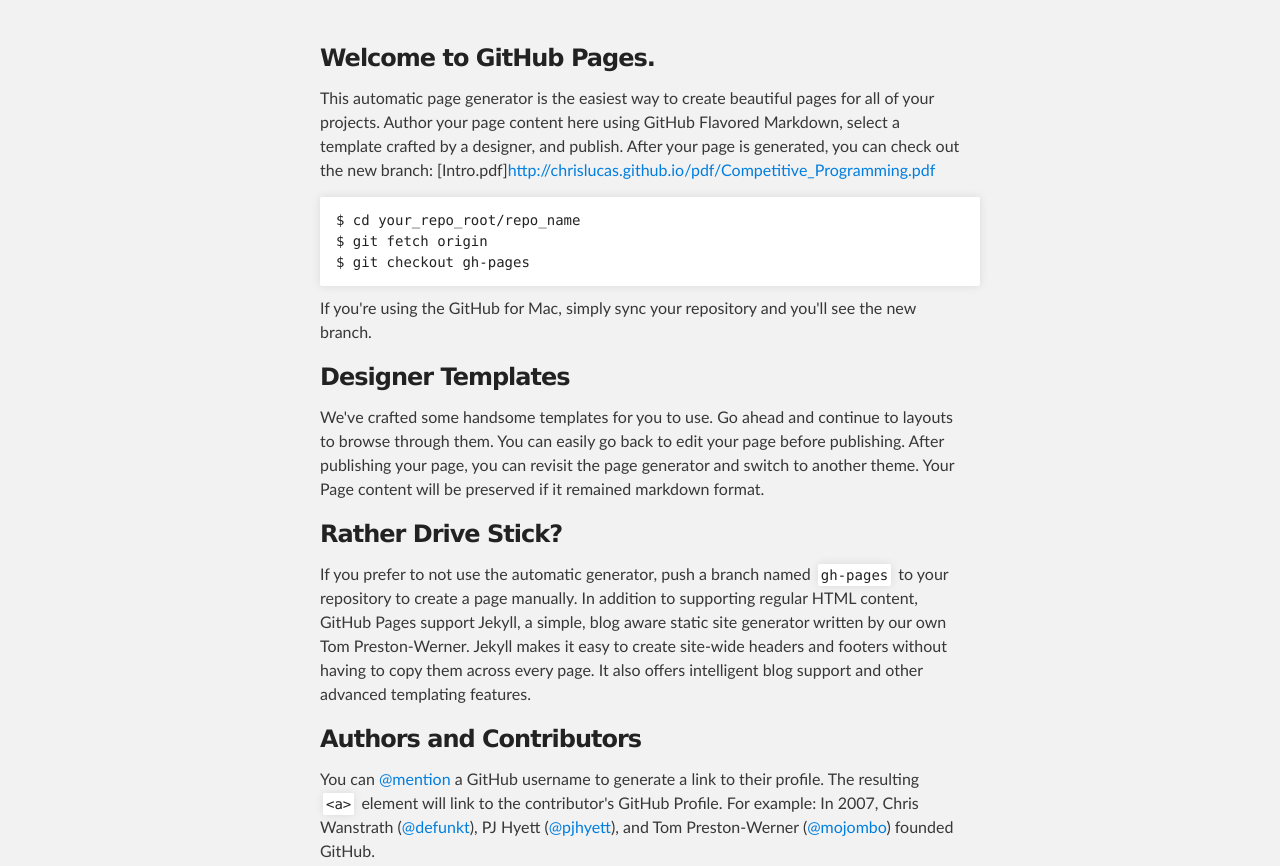
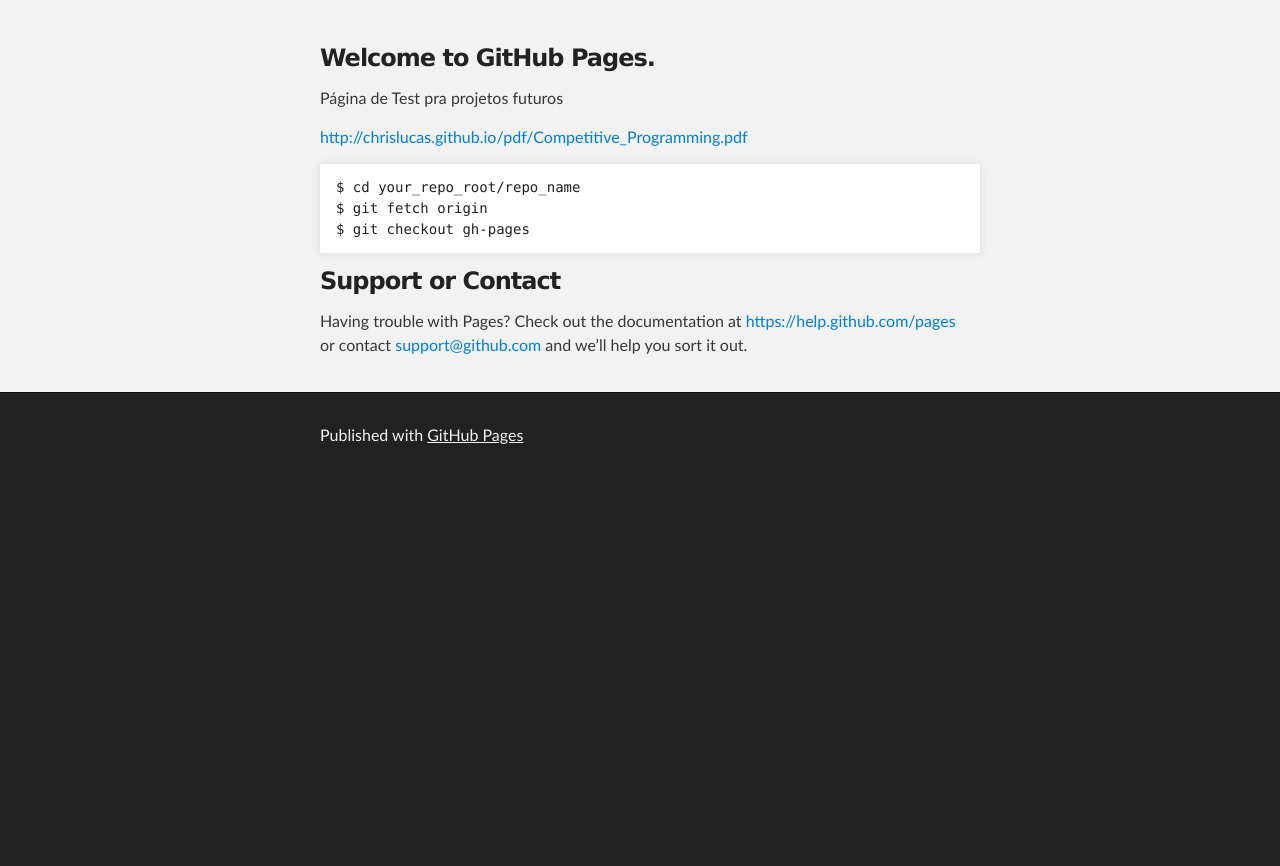
Before and after one commit to chrislucas/chrislucas.github.io, a plain HTML site: page index.html in a window 1280 px wide. Shown: the part 220-1086 px from the top of the page. After the commit the page ends 800 px from the top, so only its background shows below. Drawn offline with Linux system fonts and the light colour scheme.

Commit message:
Replace master branch with page content via GitHub

```diff
--- a/index.html
+++ b/index.html
@@ -30,30 +30,14 @@
         <h3>
 <a id="welcome-to-github-pages" class="anchor" href="#welcome-to-github-pages" aria-hidden="true"><span class="octicon octicon-link"></span></a>Welcome to GitHub Pages.</h3>
 
-<p>This automatic page generator is the easiest way to create beautiful pages for all of your projects. Author your page content here using GitHub Flavored Markdown, select a template crafted by a designer, and publish. After your page is generated, you can check out the new branch:
-[Intro.pdf]<a href="http://chrislucas.github.io/pdf/Competitive_Programming.pdf">http://chrislucas.github.io/pdf/Competitive_Programming.pdf</a></p>
+<p>Página de Test pra projetos futuros</p>
+
+<p><a href="http://chrislucas.github.io/pdf/Competitive_Programming.pdf">http://chrislucas.github.io/pdf/Competitive_Programming.pdf</a></p>
 
 <pre><code>$ cd your_repo_root/repo_name
 $ git fetch origin
 $ git checkout gh-pages
 </code></pre>
-
-<p>If you're using the GitHub for Mac, simply sync your repository and you'll see the new branch.</p>
-
-<h3>
-<a id="designer-templates" class="anchor" href="#designer-templates" aria-hidden="true"><span class="octicon octicon-link"></span></a>Designer Templates</h3>
-
-<p>We've crafted some handsome templates for you to use. Go ahead and continue to layouts to browse through them. You can easily go back to edit your page before publishing. After publishing your page, you can revisit the page generator and switch to another theme. Your Page content will be preserved if it remained markdown format.</p>
-
-<h3>
-<a id="rather-drive-stick" class="anchor" href="#rather-drive-stick" aria-hidden="true"><span class="octicon octicon-link"></span></a>Rather Drive Stick?</h3>
-
-<p>If you prefer to not use the automatic generator, push a branch named <code>gh-pages</code> to your repository to create a page manually. In addition to supporting regular HTML content, GitHub Pages support Jekyll, a simple, blog aware static site generator written by our own Tom Preston-Werner. Jekyll makes it easy to create site-wide headers and footers without having to copy them across every page. It also offers intelligent blog support and other advanced templating features.</p>
-
-<h3>
-<a id="authors-and-contributors" class="anchor" href="#authors-and-contributors" aria-hidden="true"><span class="octicon octicon-link"></span></a>Authors and Contributors</h3>
-
-<p>You can <a href="https://github.com/blog/821" class="user-mention">@mention</a> a GitHub username to generate a link to their profile. The resulting <code>&lt;a&gt;</code> element will link to the contributor's GitHub Profile. For example: In 2007, Chris Wanstrath (<a href="https://github.com/defunkt" class="user-mention">@defunkt</a>), PJ Hyett (<a href="https://github.com/pjhyett" class="user-mention">@pjhyett</a>), and Tom Preston-Werner (<a href="https://github.com/mojombo" class="user-mention">@mojombo</a>) founded GitHub.</p>
 
 <h3>
 <a id="support-or-contact" class="anchor" href="#support-or-contact" aria-hidden="true"><span class="octicon octicon-link"></span></a>Support or Contact</h3>
```
Also changed, not shown: params.json (+1 -1 lines).
